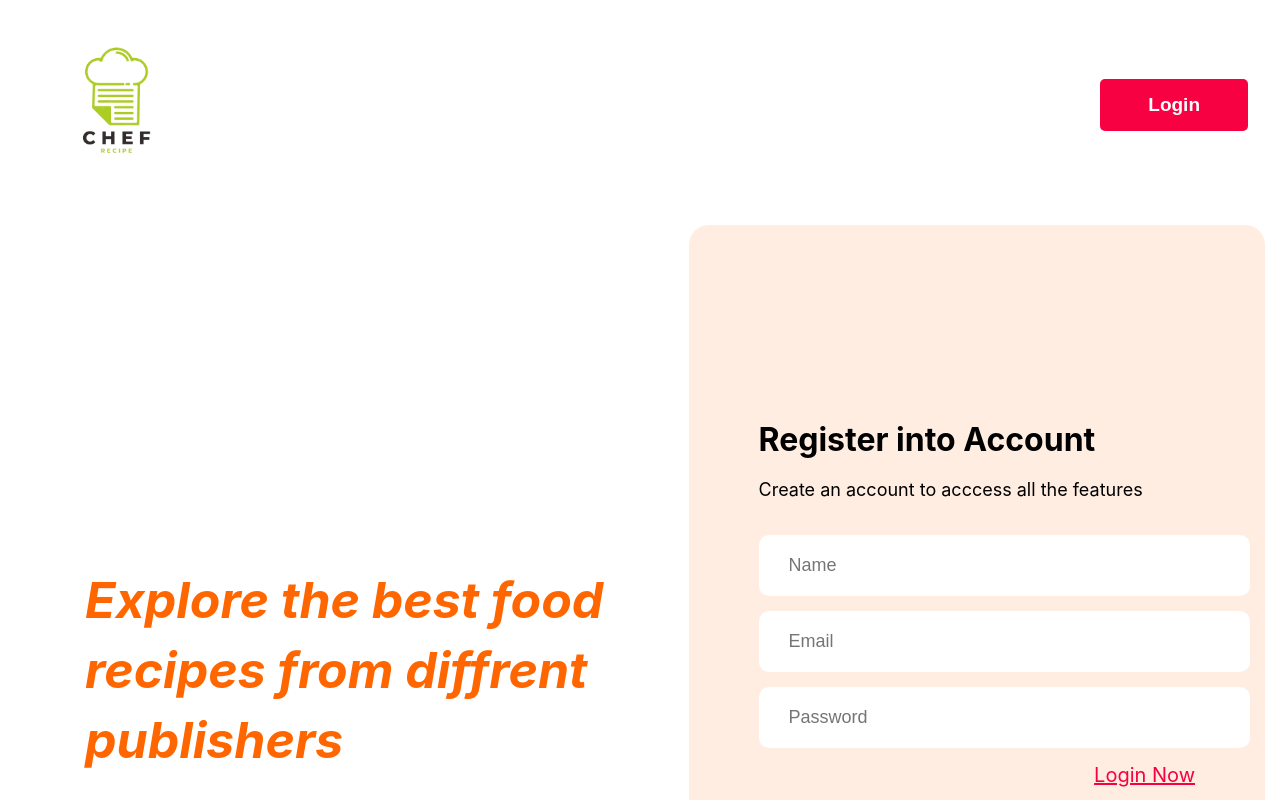
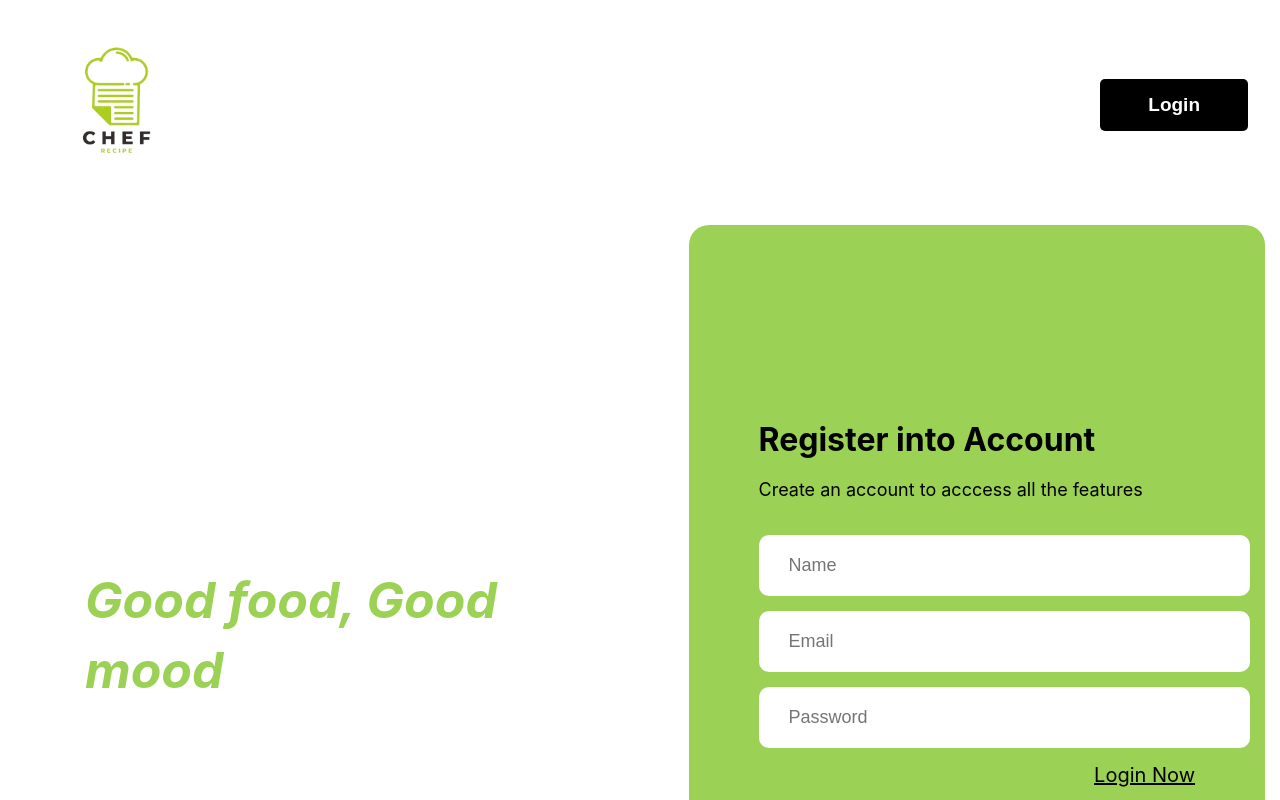
Before and after one commit to NithinVellodan/food-recipe-ui, a React (Create React App) app: page /auth/register in a window 1280 px wide. Shown: the top 800 px of the page. Built offline with nearby package versions, Linux system fonts and the light colour scheme.

Commit message:
final push

```diff
--- a/src/Components/Includes/Nav.jsx
+++ b/src/Components/Includes/Nav.jsx
@@ -64,13 +64,13 @@ const Button = styled.button`
   font-size: 19px;
   font-weight: 600;
   display: inline-block;
-  background: #f70142;
+  background: black;
   transition: background-color ease 0.5s;
   color: #fff;
   border: none;
   border-radius: 5px;
   &:hover {
-    background-color: black;
+    background-color: red;
   }
   a {
     color: #fff;
--- a/src/Components/Screens/Foods.jsx
+++ b/src/Components/Screens/Foods.jsx
@@ -123,13 +123,14 @@ const InnerContainer = styled.div`
   margin: 0 auto;
 `;
 const Heading = styled.h1`
-  font-size: 30px;
+  font-size: 50px;
   margin-bottom: 30px;
   text-align: left;
+
 `;
 const SubHeading = styled.h5`
-  font-size: 18px;
-  color: rgb(229, 229, 49);
+  font-size: 22px;
+  color: black;
   margin-bottom: 50px;
   text-align: left;
 `;
--- a/src/Components/Screens/Signup.jsx
+++ b/src/Components/Screens/Signup.jsx
@@ -54,9 +54,7 @@ function Signup() {
       <Container>
         <LeftContainer>
           <HeaderContainer></HeaderContainer>
-          <MainHeading>
-            Explore the best food recipes from diffrent publishers{" "}
-          </MainHeading>
+          <MainHeading>Good food, Good mood </MainHeading>
         </LeftContainer>
         <RightContainer>
           <LoginContainer>
@@ -115,12 +113,12 @@ const HeaderContainer = styled.div``;
 const MainHeading = styled.h1`
   font-size: 50px;
   font-style: italic;
-  color: #ff6600;
+  color: rgb(155, 209, 84);
   margin-top: 300px;
   line-height: 1.4em;
 `;
 const RightContainer = styled.div`
-  background: rgba(255, 102, 0, 0.117);
+  background: rgb(155, 209, 84);
   width: 45%;
   display: flex;
   align-items: flex-end;
@@ -163,11 +161,11 @@ const LoginButton = styled(Link)`
   display: flex;
   justify-content: flex-end;
   margin-bottom: 25px;
-  color: rgb(247, 1, 66);
+  color: black;
   font-size: 20px;
 `;
 const SubmitButton = styled.button`
-  background: rgb(247, 1, 66);
+  background: black;
   transition: background-color 0.5s ease 0s;
   border: 0;
   outline: 0;
```
